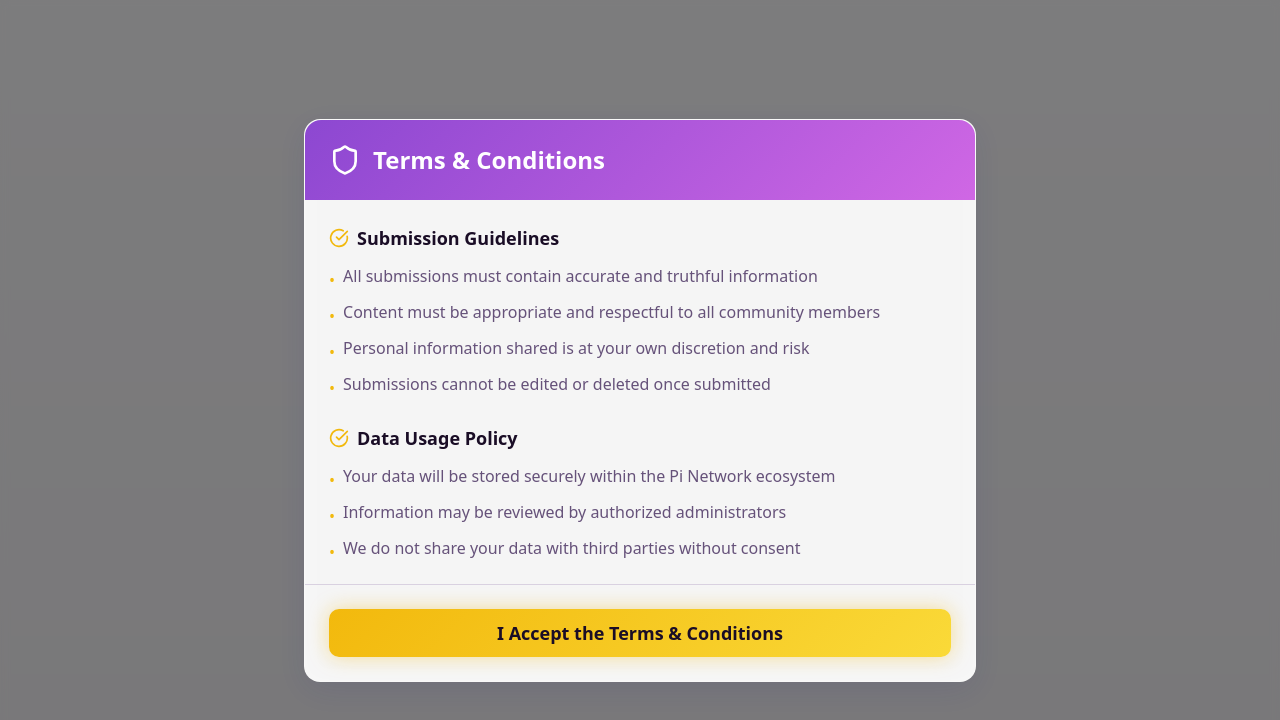
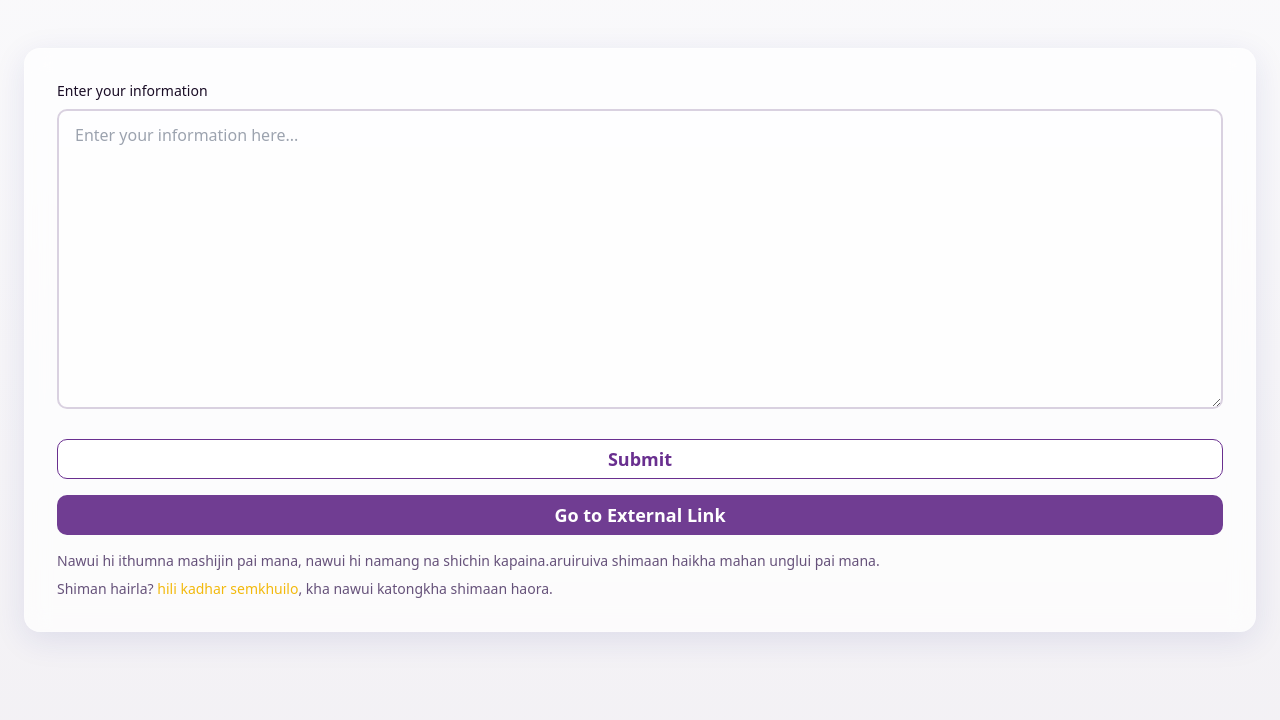
Before and after one commit to yss1235-why/pi-form-guard, a React (Vite) app: page /form in a window 1280 px wide. Shown: the top 720 px of the page. Built offline with nearby package versions, Linux system fonts and the light colour scheme; the HTML template or start-up script is replaced by a standard one.

Commit message:
Update Form.tsx

```diff
--- a/src/pages/Form.tsx
+++ b/src/pages/Form.tsx
@@ -10,7 +10,7 @@ import { Input } from "@/components/ui/input";
 import { useToast } from "@/hooks/use-toast";
 
 const Form = () => {
-  const [hasAcceptedRules, setHasAcceptedRules] = useState(false);
+ const [hasAcceptedRules, setHasAcceptedRules] = useState(true);
   const [inputValue, setInputValue] = useState("");
   const [isSubmitting, setIsSubmitting] = useState(false);
   const { toast } = useToast();
@@ -57,10 +57,7 @@ const Form = () => {
 
   return (
     <div className="min-h-screen bg-gradient-background">
-      <RulesModal
-        isOpen={!hasAcceptedRules}
-        onAccept={() => setHasAcceptedRules(true)}
-      />
+
 
       {hasAcceptedRules && (
        <div className="px-6 py-12">
```
